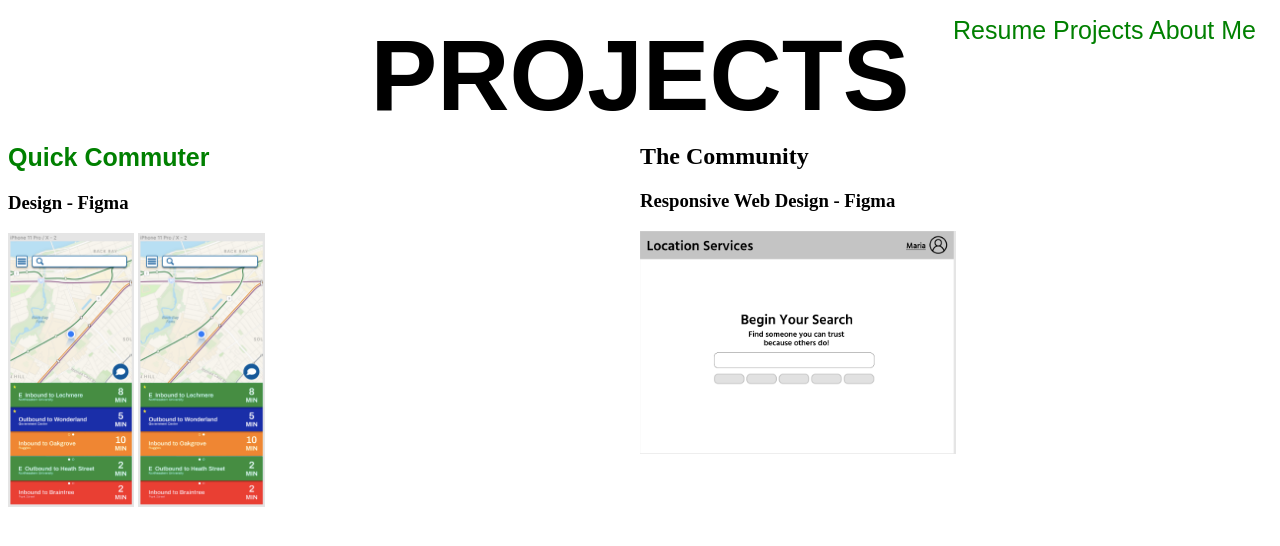
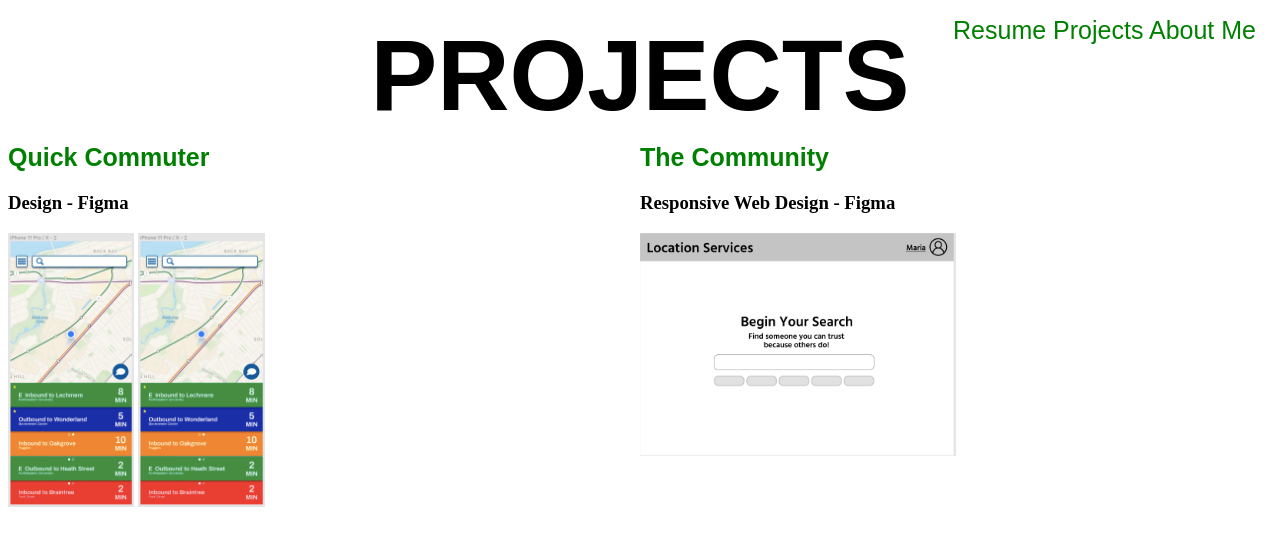
Before and after one commit to isabelrsilva617/ARTF2224, a plain HTML site: page projects.html in a window 1280 px wide. Drawn offline with Linux system fonts and the light colour scheme.

Commit message:
Update projects.html

```diff
--- a/projects.html
+++ b/projects.html
@@ -18,7 +18,7 @@
 						<img src="T Project Screenshot copy.png">
 				</div>
 				<div class="LS">
-					<h2> The Community</h2>
+					<h2> <a href="community.html">The Community</a></h2>
 					<h3> Responsive Web Design - Figma</h3>
 						<img src="wireframe.png">
 				</div>
```
